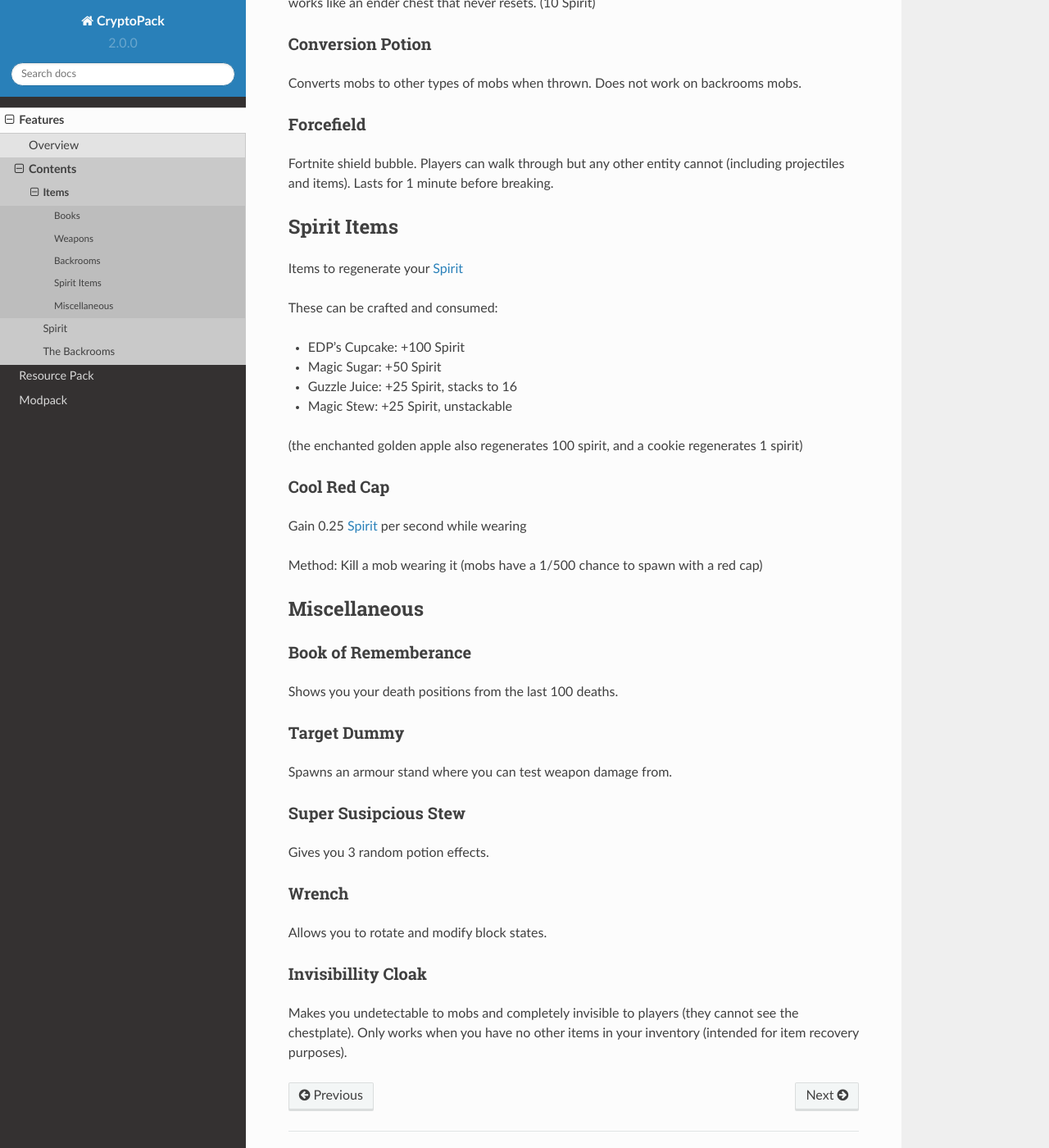
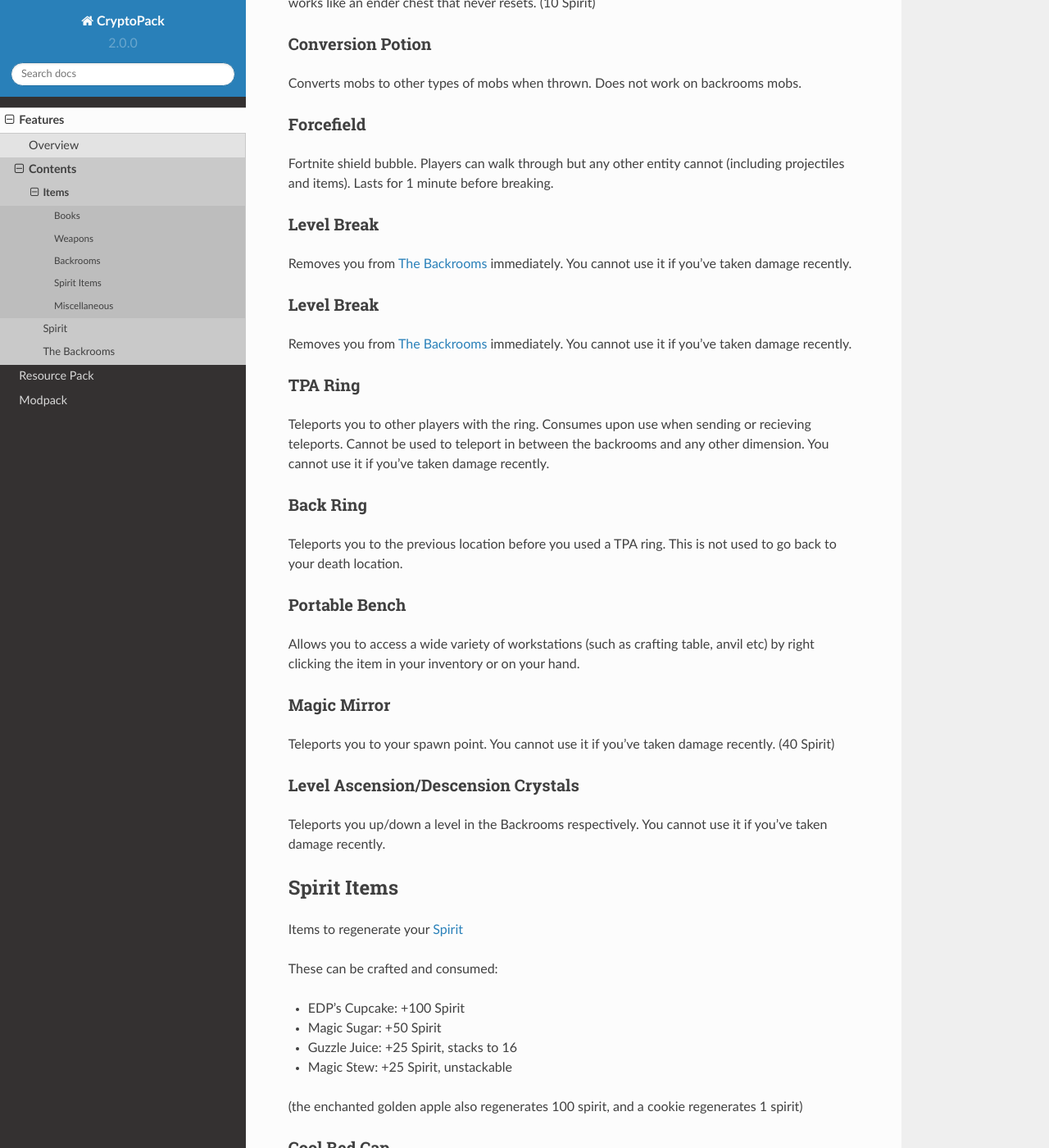
Before and after one commit to Shwabbaa/cryptopack-docs, a Sphinx documentation site: the page built from docs/source/features/items.rst, in a window 1280 px wide and 1400 px high, scrolled down 5890 px. Shown: the whole window at 82% size. Built offline with Sphinx 7.4.7 and the Read the Docs theme 2.0.0, drawn with Linux system fonts in a browser that asks for light colours; pages that are not in the unit, such as notebooks, are missing from menus.

Commit message:
Update items.rst

```diff
--- a/docs/source/features/items.rst
+++ b/docs/source/features/items.rst
@@ -291,6 +291,47 @@ Forcefield
 """"""""""""""
 Fortnite shield bubble. Players can walk through but any other entity cannot (including projectiles and items). Lasts for 1 minute before breaking.
 
+.. _level-break:
+Level Break
+""""""""""""""
+Removes you from :doc:`backrooms` immediately.
+You cannot use it if you've taken damage recently.
+
+.. _level-break:
+Level Break
+""""""""""""""
+Removes you from :doc:`backrooms` immediately.
+You cannot use it if you've taken damage recently.
+
+.. _tpa-ring:
+TPA Ring
+""""""""""""""
+Teleports you to other players with the ring. Consumes upon use when sending or recieving teleports. Cannot be used to teleport in between the backrooms and any other dimension.
+You cannot use it if you've taken damage recently.
+
+.. _back-ring:
+Back Ring
+""""""""""""""
+Teleports you to the previous location before you used a TPA ring. This is not used to go back to your death location.
+
+.. _portable-bench:
+Portable Bench
+""""""""""""""
+Allows you to access a wide variety of workstations (such as crafting table, anvil etc) by right clicking the item in your inventory or on your hand.
+
+.. _magic-mirror:
+Magic Mirror
+""""""""""""""
+Teleports you to your spawn point.
+You cannot use it if you've taken damage recently.
+(40 Spirit)
+
+.. _level-crystals:
+Level Ascension/Descension Crystals
+""""""""""""""
+Teleports you up/down a level in the Backrooms respectively.
+You cannot use it if you've taken damage recently.
+
 Spirit Items
 ------------
 Items to regenerate your :doc:`spirit`
```
